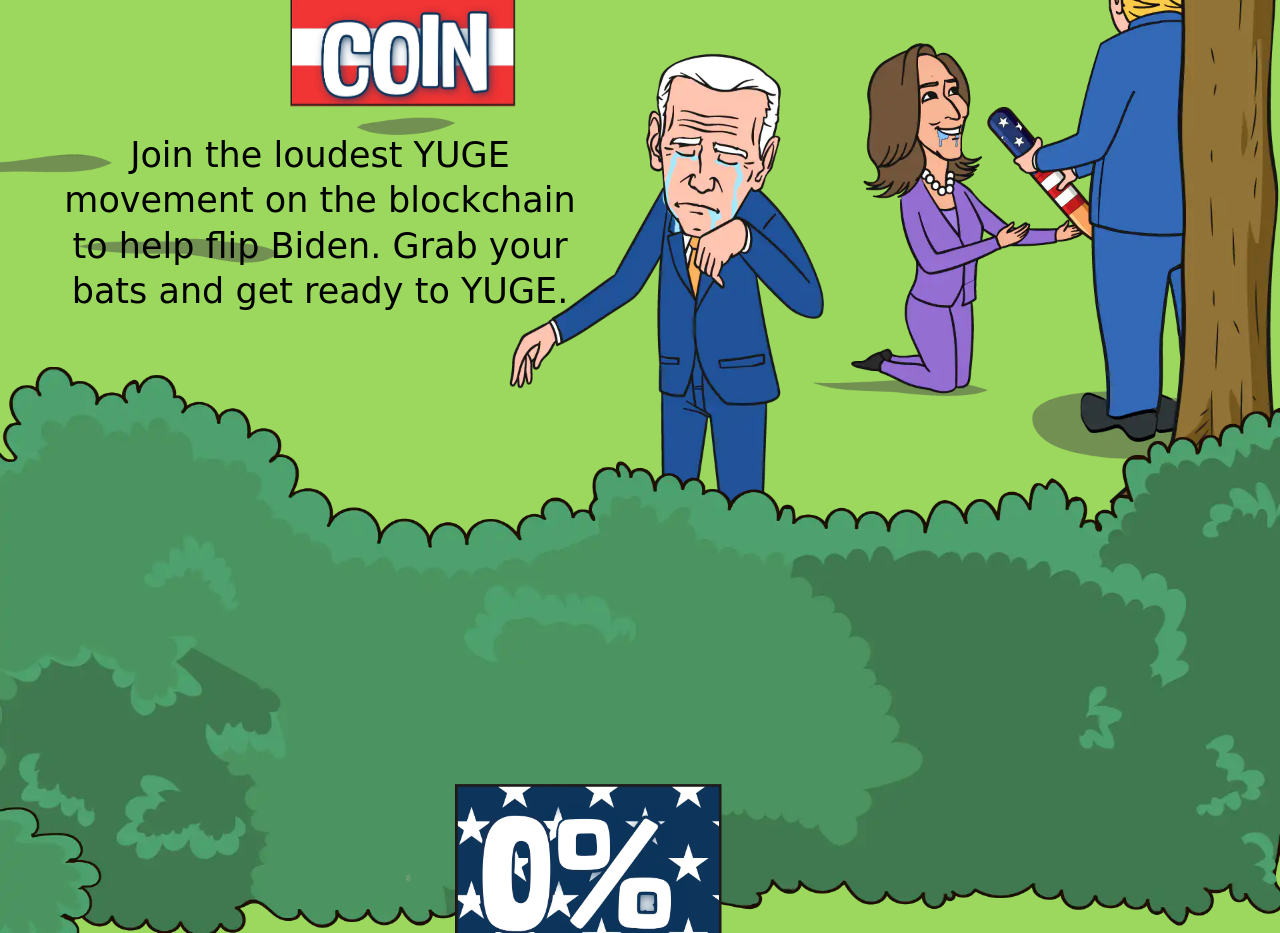
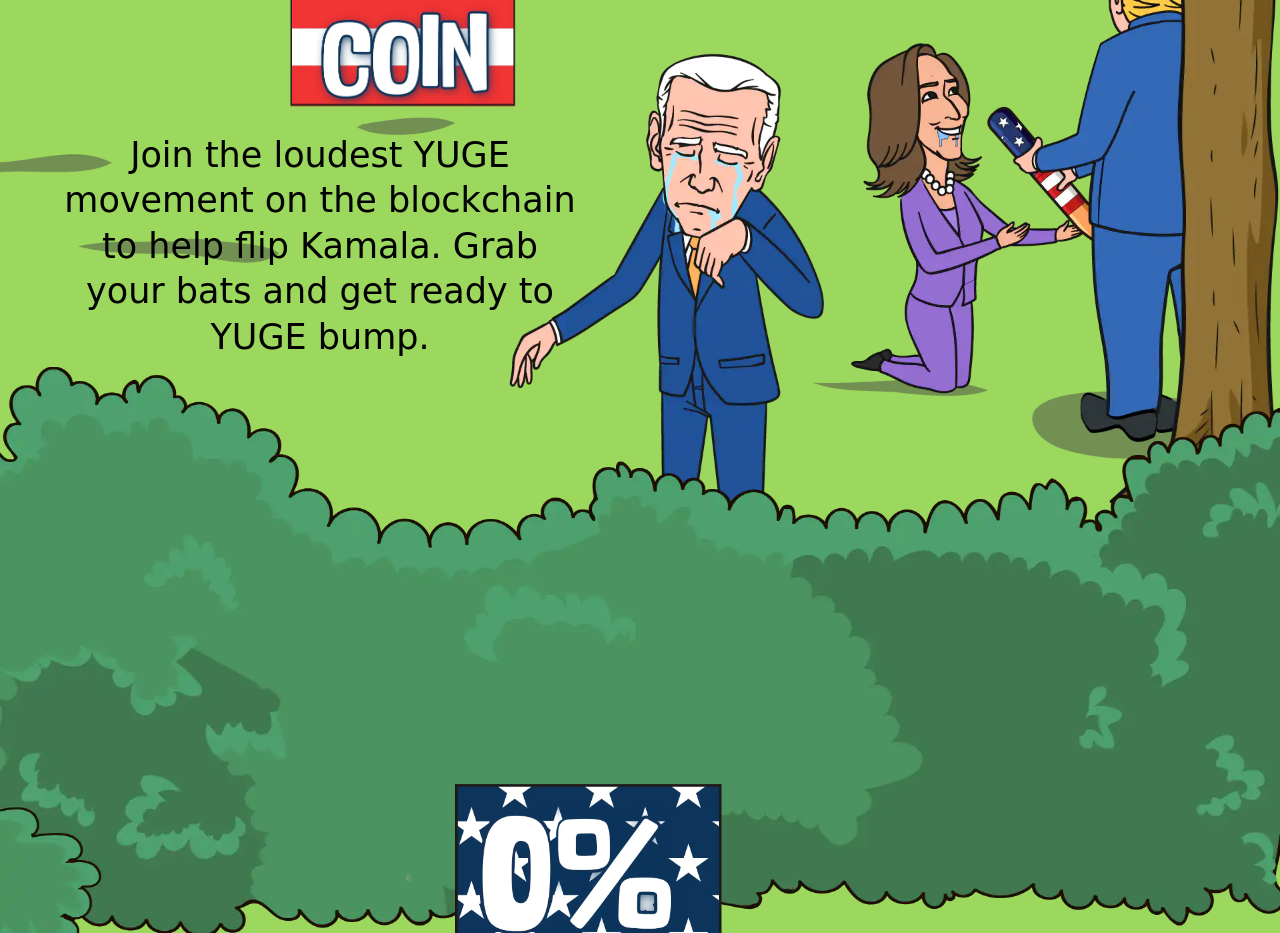
Before and after one commit to AlexUserForWork/masa, a website: page index.html in a window 1280 px wide. Shown: the part 3480-4413 px from the top of the page. Drawn offline with Linux system fonts and the light colour scheme; a web font is replaced by a local one.

Commit message:
changed text

```diff
--- a/index.html
+++ b/index.html
@@ -366,7 +366,7 @@
                   </h2>
                   <p class="min-text">
                      Join the loudest YUGE movement on the blockchain to help
-                     flip Biden. Grab your bats and get ready to YUGE.
+                     flip Kamala. Grab your bats and get ready to YUGE bump.
                   </p>
                </div>
             </div>
```
